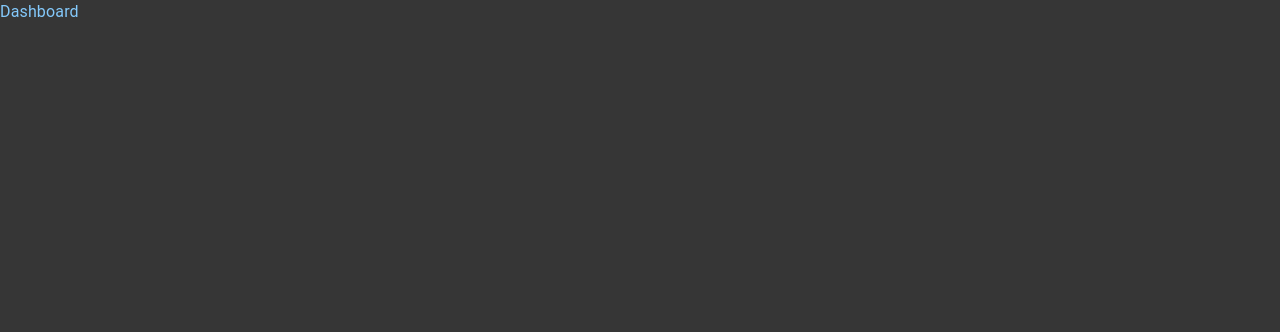
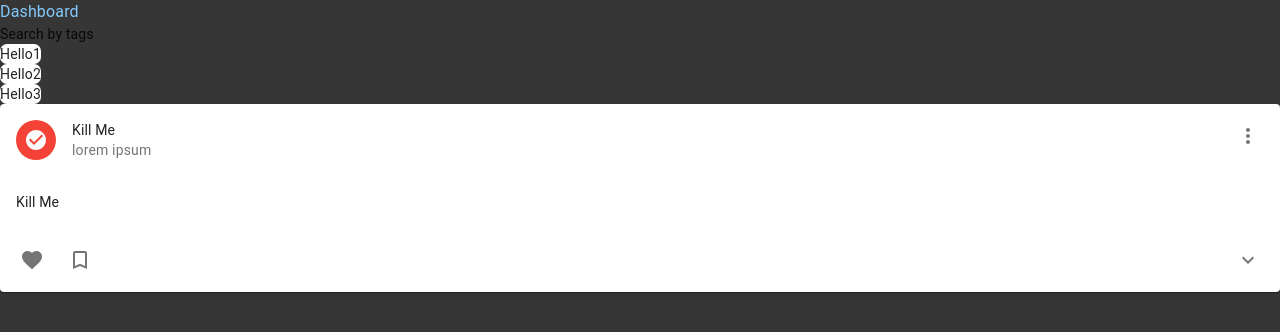
Before and after one commit to atishekk/Sahayam-UI, a React (Vite) app: page / in a window 1280 px wide. Shown: the top 332 px of the page. Built offline with nearby package versions, Linux system fonts and the light colour scheme.

Commit message:
SideBar phase 1

```diff
--- a/package.json
+++ b/package.json
@@ -18,6 +18,9 @@
   },
   "homepage": "https://github.com/atishekk/Sahayam-UI#readme",
   "dependencies": {
+    "@fortawesome/fontawesome-svg-core": "^1.2.35",
+    "@fortawesome/free-solid-svg-icons": "^5.15.3",
+    "@fortawesome/react-fontawesome": "^0.1.14",
     "@material-ui/core": "^4.11.3",
     "@material-ui/icons": "^4.11.2",
     "@types/react": "^17.0.3",
--- a/src/DashboardSample/Dashboard.js
+++ b/src/DashboardSample/Dashboard.js
@@ -1,16 +1,18 @@
-import React, { useState } from 'react';
-import { Paper, CssBaseline, Typography } from '@material-ui/core';
-import { useSwitch } from '../contexts/switchContext';
+import React, { useState } from "react";
+import { Paper, CssBaseline, Typography } from "@material-ui/core";
+import { useSwitch } from "../contexts/switchContext";
+import SideBar from "../SideBar/SideBar";
+import Post from "../FeedContainer/Post";
 
 const styles = {
   paperContainerDark: {
-    backgroundColor: '#363636',
-    height: '100vh'
+    backgroundColor: "#363636",
+    height: "100vh",
   },
   paperContainerLight: {
-    backgroundColor: '#fff',
-    height: '100vh'
-  }
+    backgroundColor: "#fff",
+    height: "100vh",
+  },
 };
 
 function Dashboard() {
@@ -18,8 +20,13 @@ function Dashboard() {
   setDark(false);
   return (
     <CssBaseline>
-      <Paper style={dark ? styles.paperContainerLight : styles.paperContainerDark} square={true}>
-        <Typography style={{ color: '#84C9FB' }}>Dashboard</Typography>
+      <Paper
+        style={dark ? styles.paperContainerLight : styles.paperContainerDark}
+        square={true}
+      >
+        <Typography style={{ color: "#84C9FB" }}>Dashboard</Typography>
+        <SideBar />
+        <Post />
       </Paper>
     </CssBaseline>
   );
--- /dev/null
+++ b/src/FeedContainer/Post.jsx
@@ -0,0 +1,125 @@
+import React, { Component, useState } from "react";
+import { makeStyles } from "@material-ui/core/styles";
+import clsx from "clsx";
+import Card from "@material-ui/core/Card";
+import CardHeader from "@material-ui/core/CardHeader";
+import CardMedia from "@material-ui/core/CardMedia";
+import CardContent from "@material-ui/core/CardContent";
+import CardActions from "@material-ui/core/CardActions";
+import Collapse from "@material-ui/core/Collapse";
+import Avatar from "@material-ui/core/Avatar";
+import IconButton from "@material-ui/core/IconButton";
+import Typography from "@material-ui/core/Typography";
+import { red } from "@material-ui/core/colors";
+import FavoriteIcon from "@material-ui/icons/Favorite";
+import ShareIcon from "@material-ui/icons/Share";
+import ExpandMoreIcon from "@material-ui/icons/ExpandMore";
+import MoreVertIcon from "@material-ui/icons/MoreVert";
+import CheckCircleIcon from "@material-ui/icons/CheckCircle";
+import BookmarkBorderIcon from "@material-ui/icons/BookmarkBorder";
+import _ from "lodash";
+const Post = (props) => {
+  const samplePost = {
+    name: "Kill Me",
+    ID: "1234",
+    about: "Kill Me",
+    description:
+      "Lorem Ipsum is simply dummy text of the printing and \
+      typesetting industry. Lorem Ipsum has been the industry's \
+      standard dummy text ever since the 1500s, when an unknown \
+      printer took a galley of type and scrambled it to make a \
+      type specimen book. It has survived not only five centuries, \
+      but also the leap into electronic typesetting, remaining \
+      essentially unchanged. It was popularised in the 1960s \
+      with the release of Letraset sheets containing Lorem \
+      Ipsum passages, and more recently with desktop publishing \
+      software like Aldus PageMaker including versions of Lorem Ipsum.",
+    publisher: "lorem ipsum",
+    NGO: "NGO 1",
+    number: 9799666687,
+    email: "killme@gmail.com",
+    location: "delhi",
+    volRequired: 15,
+    volCurrent: 10,
+    criteria: ["age above 18"],
+    volunteers: _.range(1, 11),
+  };
+
+  const useStyles = makeStyles((theme) => ({
+    // root: {
+    //   maxWidth: 345,
+    // },
+    media: {
+      height: 0,
+      paddingTop: "56.25%", // 16:9
+    },
+    expand: {
+      transform: "rotate(0deg)",
+      marginLeft: "auto",
+      transition: theme.transitions.create("transform", {
+        duration: theme.transitions.duration.shortest,
+      }),
+    },
+    expandOpen: {
+      transform: "rotate(180deg)",
+    },
+    avatar: {
+      backgroundColor: red[500],
+    },
+  }));
+
+  const classes = useStyles();
+  const [expanded, setExpanded] = useState(false);
+
+  const handleExpandClick = () => {
+    setExpanded(!expanded);
+  };
+
+  return (
+    <Card>
+      <CardHeader
+        avatar={
+          <Avatar aria-label="recipe" className={classes.avatar}>
+            <CheckCircleIcon />
+          </Avatar>
+        }
+        action={
+          <IconButton aria-label="settings">
+            <MoreVertIcon />
+          </IconButton>
+        }
+        title={samplePost.name}
+        subheader={samplePost.publisher}
+      />
+
+      <CardContent>{samplePost.about}</CardContent>
+      <CardActions disableSpacing>
+        <IconButton aria-label="add to favorites">
+          {/* on click */}
+          <FavoriteIcon />
+        </IconButton>
+        <IconButton aria-label="add to favorites">
+          {/* save post */}
+          <BookmarkBorderIcon />
+        </IconButton>
+        <IconButton
+          className={clsx(classes.expand, {
+            [classes.expandOpen]: expanded,
+          })}
+          onClick={handleExpandClick}
+          aria-expanded={expanded}
+          aria-label="show description"
+        >
+          <ExpandMoreIcon />
+        </IconButton>
+      </CardActions>
+      <Collapse in={expanded} timeout="auto" unmountOnExit>
+        <CardContent>{samplePost.description}</CardContent>
+      </Collapse>
+    </Card>
+  );
+
+  return <div className="post w-100" id={props.id}></div>;
+};
+
+export default Post;
--- /dev/null
+++ b/src/SideBar/SideBar.jsx
@@ -0,0 +1,22 @@
+import React, { Component } from "react";
+import Tag from "./Tag";
+
+const SideBar = (props) => {
+  const tags = ["Hello1", "Hello2", "Hello3"];
+  const selectTag = ({ currentTarget: { id } }) => {
+    console.log(id);
+    return;
+  };
+  return (
+    <div className="sideBarArea">
+      <div className="sideBarHeader">Search by tags</div>
+      <div className="sideBarTags">
+        {tags.map((tag) => (
+          <Tag key={tag} text={tag} id={tag} selectTag={selectTag} />
+        ))}
+      </div>
+    </div>
+  );
+};
+
+export default SideBar;
--- /dev/null
+++ b/src/SideBar/Tag.jsx
@@ -0,0 +1,16 @@
+import { makeStyles } from "@material-ui/core";
+import React, { Component } from "react";
+const Tag = ({ text, selectTag }) => {
+  const styles = {
+    borderRadius: "7px",
+    backgroundColor: "white",
+    width: "min-content",
+  };
+  return (
+    <div onClick={selectTag} style={styles}>
+      {text}
+    </div>
+  );
+};
+
+export default Tag;
```
Also changed, not shown: src/FeedContainer/starter.jsx (deleted), src/SideBar/starter.jsx (deleted), 1 other file (tests, documents, lock files or other folders).
